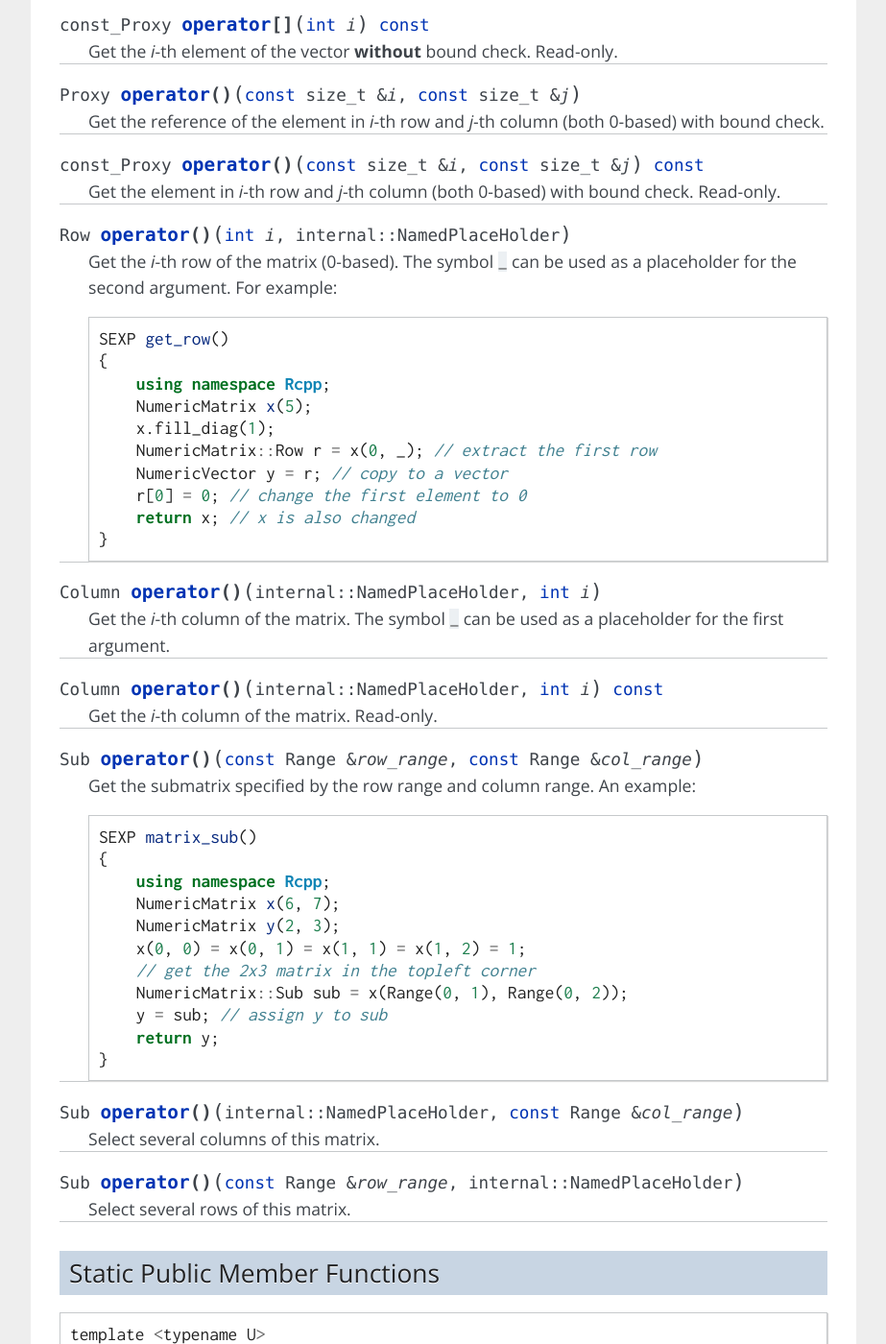
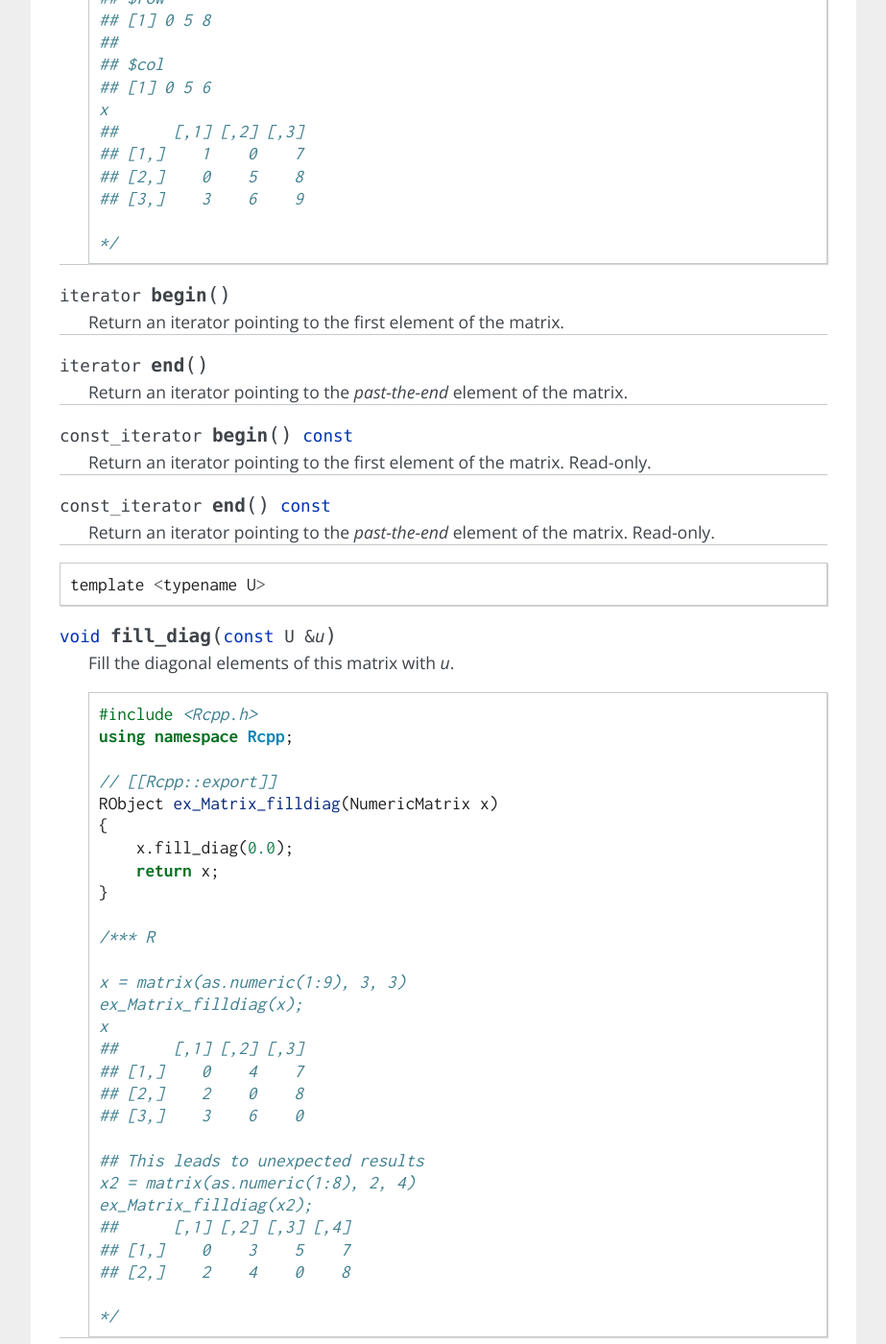
Before and after one commit to yixuan/rcpp-note, a Sphinx documentation site: the page built from source/api/Matrix.rst, in a window 1280 px wide and 1400 px high, scrolled down 5279 px. Shown: the whole window at 96% size, without its empty margins (198-1121 px from the left). Built offline with Sphinx 7.4.7, drawn with Linux system fonts in a browser that asks for light colours; some of the changed text lies outside the part shown.

Commit message:
finish examples for Matrix

```diff
--- a/source/api/Matrix.rst
+++ b/source/api/Matrix.rst
@@ -237,9 +237,44 @@
 
    Return the *i*-th row (0-based).
 
-.. cpp:function:: Column col(int i)
+.. cpp:function:: Column column(int i)
 
    Return the *i*-th column (0-based).
+
+   .. code-block:: cpp
+
+      #include <Rcpp.h>
+      using namespace Rcpp;
+
+      // [[Rcpp::export]]
+      RObject ex_Matrix_rowcol(NumericMatrix x, int ir, int ic)
+      {
+          NumericMatrix::Row    r = x.row(ir - 1);
+          NumericMatrix::Column c = x.column(ic - 1);
+          // Row and Column act as vectors
+          r[0] = c[0] = 0;
+          // They can also be assigned to vectors
+          NumericVector rvec = r;
+          NumericVector cvec = c;
+          return List::create(Named("row") = rvec, Named("col") = cvec);
+      }
+
+      /*** R
+
+      x = matrix(as.numeric(1:9), 3, 3)
+      ex_Matrix_rowcol(x, 2, 2);
+      ## $row
+      ## [1] 0 5 8
+      ##
+      ## $col
+      ## [1] 0 5 6
+      x
+      ##      [,1] [,2] [,3]
+      ## [1,]    1    0    7
+      ## [2,]    0    5    8
+      ## [3,]    3    6    9
+
+      */
 
 .. cpp:function:: iterator begin()
 
@@ -267,6 +302,37 @@
 
    Fill the diagonal elements of this matrix with *u*.
 
+   .. code-block:: cpp
+
+      #include <Rcpp.h>
+      using namespace Rcpp;
+
+      // [[Rcpp::export]]
+      RObject ex_Matrix_filldiag(NumericMatrix x)
+      {
+          x.fill_diag(0.0);
+          return x;
+      }
+
+      /*** R
+
+      x = matrix(as.numeric(1:9), 3, 3)
+      ex_Matrix_filldiag(x);
+      x
+      ##      [,1] [,2] [,3]
+      ## [1,]    0    4    7
+      ## [2,]    2    0    8
+      ## [3,]    3    6    0
+
+      ## This leads to unexpected results
+      x2 = matrix(as.numeric(1:8), 2, 4)
+      ex_Matrix_filldiag(x2);
+      ##      [,1] [,2] [,3] [,4]
+      ## [1,]    0    3    5    7
+      ## [2,]    2    4    0    8
+
+      */
+
 .. cpp:function:: Proxy operator[](int i)
 
    Get the reference of the *i*-th element (0-based) of the matrix **without**
@@ -289,20 +355,7 @@
 .. cpp:function:: Row operator()(int i, internal::NamedPlaceHolder)
 
    Get the *i*-th row of the matrix (0-based). The symbol ``_`` can be used as a placeholder
-   for the second argument. For example:
-
-   .. code-block:: cpp
-
-      SEXP get_row()
-      {
-          using namespace Rcpp;
-          NumericMatrix x(5);
-          x.fill_diag(1);
-          NumericMatrix::Row r = x(0, _); // extract the first row
-          NumericVector y = r; // copy to a vector
-          r[0] = 0; // change the first element to 0
-          return x; // x is also changed
-      }
+   for the second argument.
 
 .. cpp:function:: Column operator()(internal::NamedPlaceHolder, int i)
 
@@ -315,21 +368,7 @@
 
 .. cpp:function:: Sub operator()(const Range& row_range, const Range& col_range)
 
-   Get the submatrix specified by the row range and column range. An example:
-
-   .. code-block:: cpp
-
-      SEXP matrix_sub()
-      {
-          using namespace Rcpp;
-          NumericMatrix x(6, 7);
-          NumericMatrix y(2, 3);
-          x(0, 0) = x(0, 1) = x(1, 1) = x(1, 2) = 1;
-          // get the 2x3 matrix in the topleft corner
-          NumericMatrix::Sub sub = x(Range(0, 1), Range(0, 2));
-          y = sub; // assign y to sub
-          return y;
-      }
+   Get the submatrix specified by the row range and column range.
 
 .. cpp:function:: Sub operator()(internal::NamedPlaceHolder, const Range& col_range)
 
@@ -338,6 +377,95 @@
 .. cpp:function:: Sub operator()(const Range& row_range, internal::NamedPlaceHolder)
 
    Select several rows of this matrix.
+
+Examples of matrix subsetters:
+
+.. code-block:: cpp
+
+   #include <Rcpp.h>
+   using namespace Rcpp;
+
+   // [[Rcpp::export]]
+   RObject ex_Matrix_subsetter()
+   {
+       double src[] = {1, 2, 3, 4, 5, 6, 7, 8, 9, 10, 11, 12};
+       NumericMatrix mat(3, 4, src);
+       Rcout << "Matrix:\n";
+       Rf_PrintValue(mat);
+
+       // Single index subsetter
+       Rcout << "\nFirst element: " << mat[0] << "\n";
+       Rcout << "\nLast element: " << mat[mat.length() - 1] << "\n";
+
+       // double indices subsetter
+       Rcout << "\n(1, 3) element: " << mat(0, 2) << "\n";
+
+       // Get the first row
+       NumericVector r = mat(0, _);
+       Rcout << "\nFirst row:\n";
+       Rf_PrintValue(r);
+
+       // Get the first two rows
+       NumericMatrix rs = mat(Range(0, 1), _);
+       Rcout << "\nFirst two rows:\n";
+       Rf_PrintValue(rs);
+
+       // Get the last column
+       NumericVector c = mat(_, mat.ncol() - 1);
+       Rcout << "\nLast column:\n";
+       Rf_PrintValue(c);
+
+       // Get columns 1 to 3
+       NumericMatrix cs = mat(_, Range(0, 2));
+       Rcout << "\nColumns 1 to 3:\n";
+       Rf_PrintValue(cs);
+
+       // Submatrix from (2, 2) to (3, 4)
+       NumericMatrix sub = mat(Range(1, 2), Range(1, 3));
+       Rcout << "\n(2, 2) to (3, 4) block:\n";
+       Rf_PrintValue(sub);
+
+       return R_NilValue;
+   }
+
+   /*** R
+
+   invisible(ex_Matrix_subsetter())
+   ## Matrix:
+   ##      [,1] [,2] [,3] [,4]
+   ## [1,]    1    4    7   10
+   ## [2,]    2    5    8   11
+   ## [3,]    3    6    9   12
+   ##
+   ## First element: 1
+   ##
+   ## Last element: 12
+   ##
+   ## (1, 3) element: 7
+   ##
+   ## First row:
+   ## [1]  1  4  7 10
+   ##
+   ## First two rows:
+   ##      [,1] [,2] [,3] [,4]
+   ## [1,]    1    4    7   10
+   ## [2,]    2    5    8   11
+   ##
+   ## Last column:
+   ## [1] 10 11 12
+   ##
+   ## Columns 1 to 3:
+   ##      [,1] [,2] [,3]
+   ## [1,]    1    4    7
+   ## [2,]    2    5    8
+   ## [3,]    3    6    9
+   ##
+   ## (2, 2) to (3, 4) block:
+   ##      [,1] [,2] [,3]
+   ## [1,]    5    8   11
+   ## [2,]    6    9   12
+
+   */
 
 Static Public Member Functions
 -------------------------------
@@ -350,3 +478,12 @@
 
    Create a *size* by *size* diagonal matrix and fill the diagonal
    elements with *diag_value*.
+
+   .. code-block:: r
+
+      library(Rcpp)
+      evalCpp("NumericMatrix::diag(3, 1.2)")
+      ##      [,1] [,2] [,3]
+      ## [1,]  1.2  0.0  0.0
+      ## [2,]  0.0  1.2  0.0
+      ## [3,]  0.0  0.0  1.2
```
